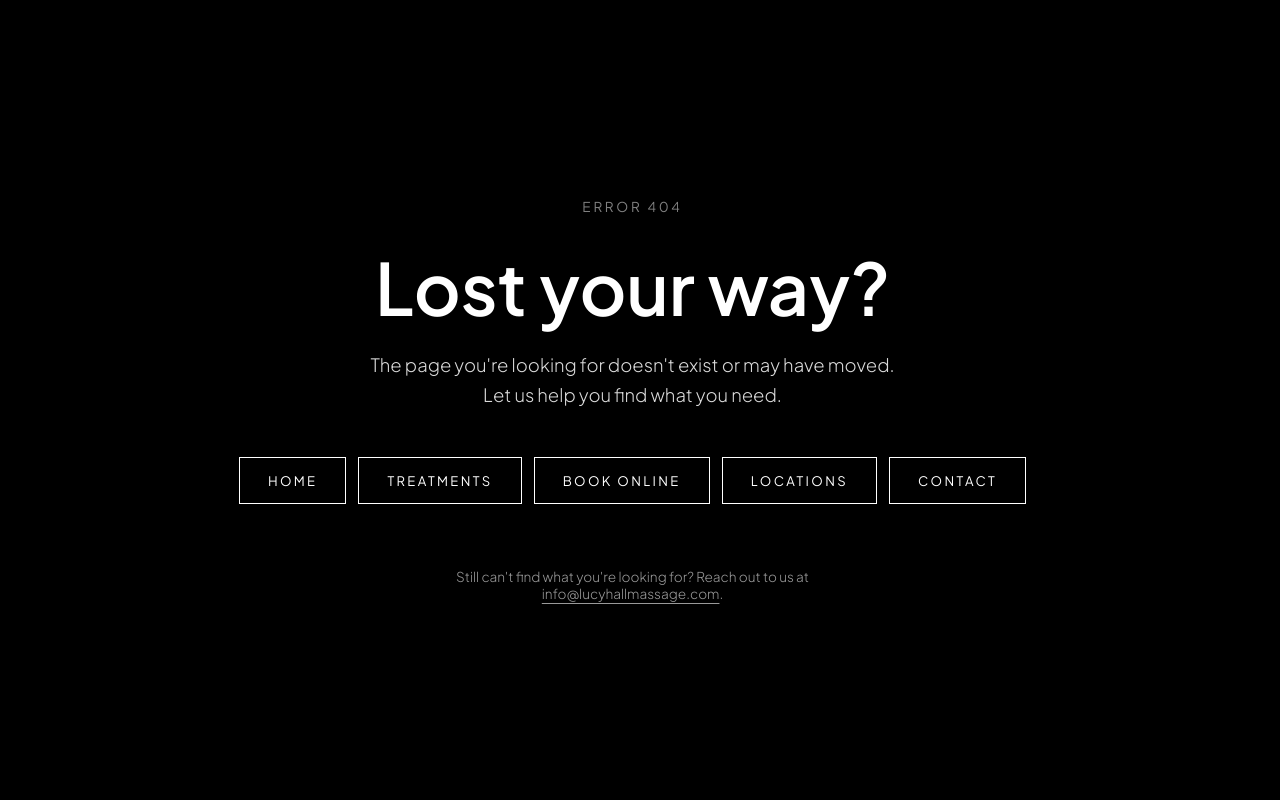
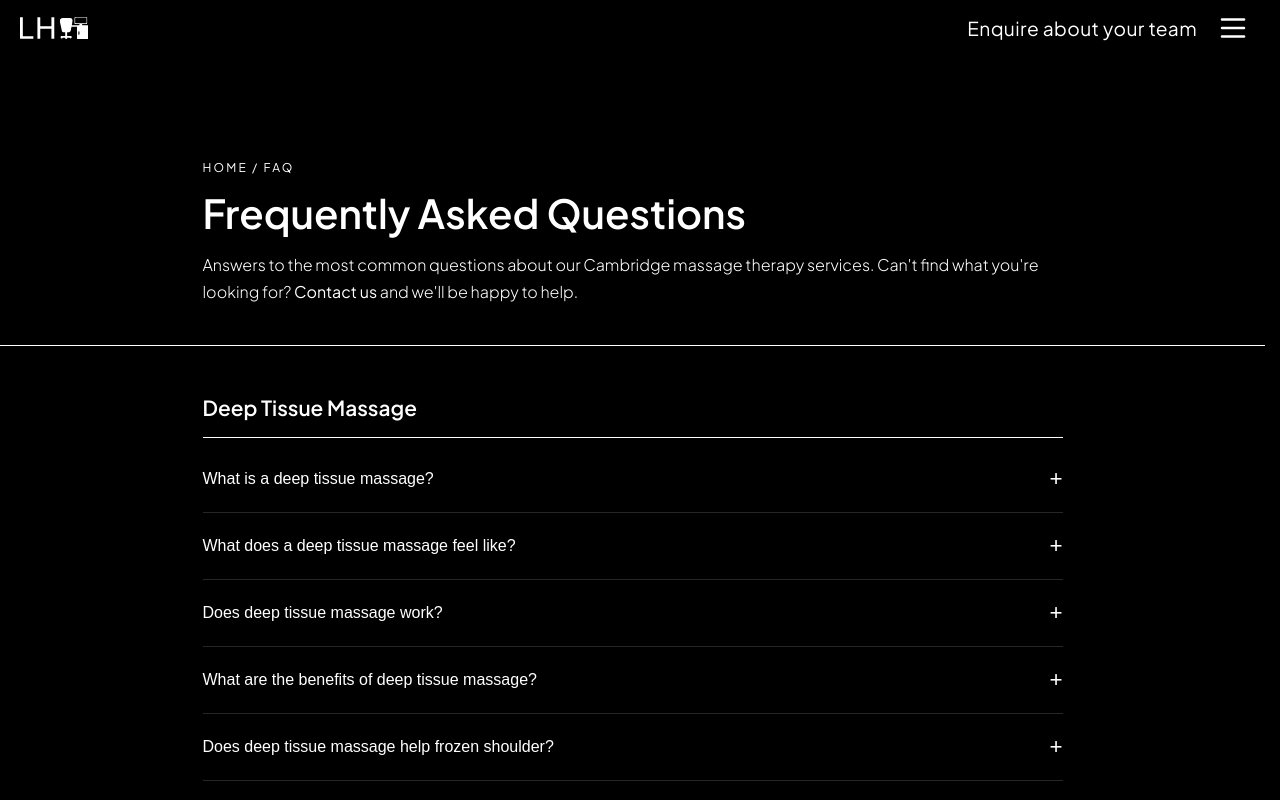
Before and after one commit to federationdesign-design/LHM, a Next.js app: page /corporate/faq in a window 1280 px wide. Before the commit this address had no page. Shown: the top 800 px of the page. Built offline with nearby package versions, Linux system fonts and the light colour scheme.

Commit message:
faq: split corporate FAQ to /corporate/faq with corp nav/footer

```diff
--- a/app/CorporateFooter.tsx
+++ b/app/CorporateFooter.tsx
@@ -21,7 +21,7 @@ const mainMenu: [string, string][] = [
   ['Services', '/corporate/services'],
   ['Our Team', '/corporate/team'],
   ['Reviews', '/reviews'],
-  ['FAQ', '/faq'],
+  ['FAQ', '/corporate/faq'],
   ['Contact', '/corporate/contact'],
   ['Book a Massage', '/private'],
 ];
--- a/app/CorporateNav.tsx
+++ b/app/CorporateNav.tsx
@@ -12,6 +12,7 @@ const menuItems: [string, string][] = [
   ['Posture Consultations',      '/corporate/services/posture-consultations'],
   ['Our Team',                   '/corporate/team'],
   ['Reviews',                    '/reviews'],
+  ['FAQ',                        '/corporate/faq'],
   ['Book myself a massage',      '/private'],
   ['Main site',                  '/'],
   ['Contact Us',                 '/corporate/contact'],
--- a/app/FAQClient.tsx
+++ b/app/FAQClient.tsx
@@ -4,6 +4,8 @@ import { useEffect, useState } from 'react';
 import styles from './page.module.css';
 import Nav from './Nav';
 import Footer from './Footer';
+import CorporateNav from './CorporateNav';
+import CorporateFooter from './CorporateFooter';
 
 
 const faqs = [
@@ -82,11 +84,12 @@ function AccordionItem({ q, a }: { q: string; a: string }) {
 }
 
 
-export default function FAQClient() {
+export default function FAQClient({ variant = 'private' }: { variant?: 'private' | 'corporate' } = {}) {
+  const isCorp = variant === 'corporate';
 
   return (
     <>
-      <Nav solid />
+      {isCorp ? <CorporateNav /> : <Nav solid />}
 
       <main className={styles.page} style={{ paddingTop: 56 }}>
 
@@ -128,7 +131,7 @@ export default function FAQClient() {
             </div>
           </div>
         </div>
-        <Footer />
+        {isCorp ? <CorporateFooter /> : <Footer />}
       </main>
     </>
   );
--- /dev/null
+++ b/app/corporate/faq/page.tsx
@@ -0,0 +1,11 @@
+// app/corporate/faq/page.tsx
+import type { Metadata } from 'next';
+import FAQClient from '../../FAQClient';
+export const metadata: Metadata = {
+  title: 'Corporate FAQ | Lucy Hall Massage Therapy Cambridge',
+  description: 'Frequently asked questions about corporate massage services from Lucy Hall Massage Therapy in Cambridge.',
+  alternates: { canonical: 'https://www.lucyhallmassage.com/corporate/faq/' },
+};
+export default function CorporateFAQPage() {
+  return <FAQClient variant="corporate" />;
+}
```
